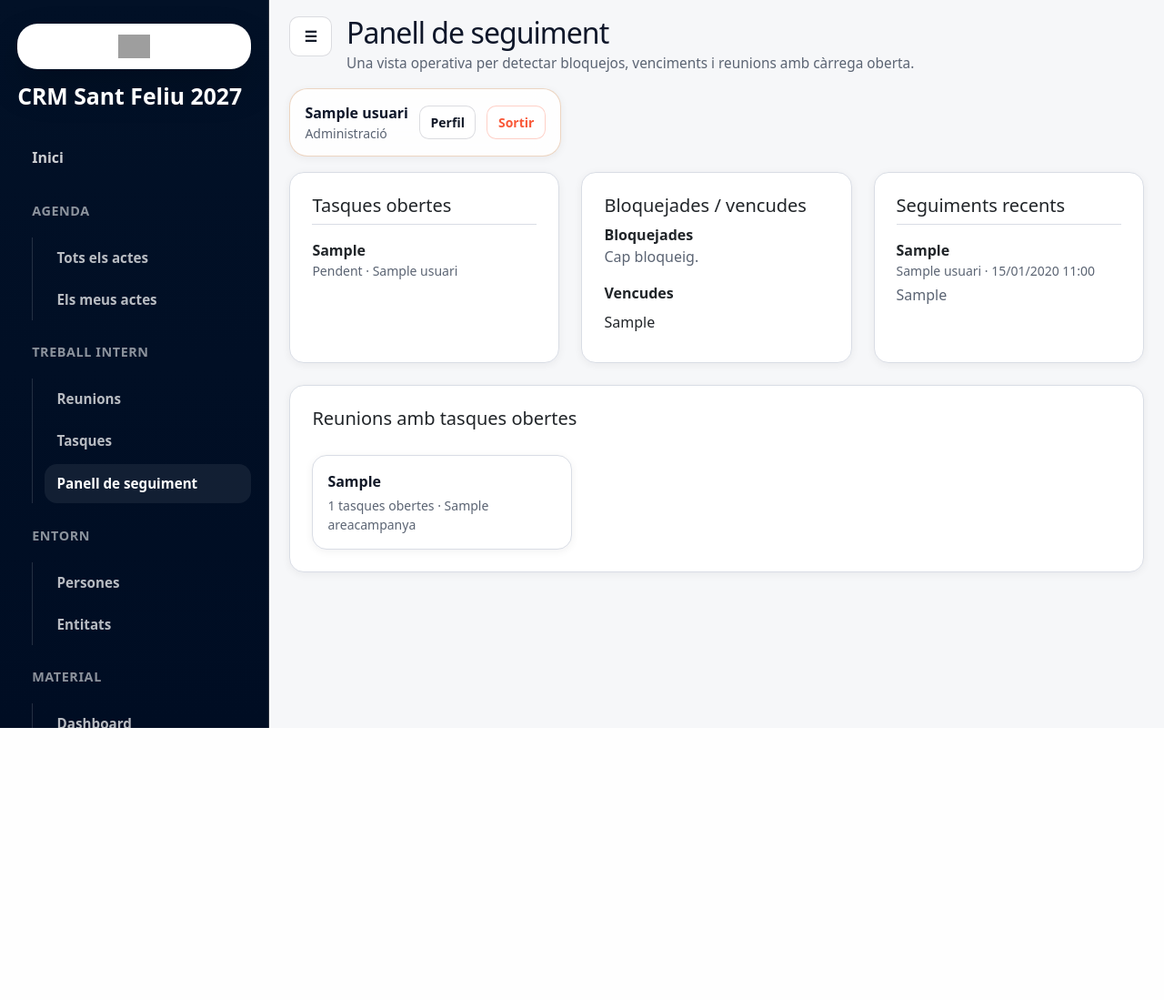
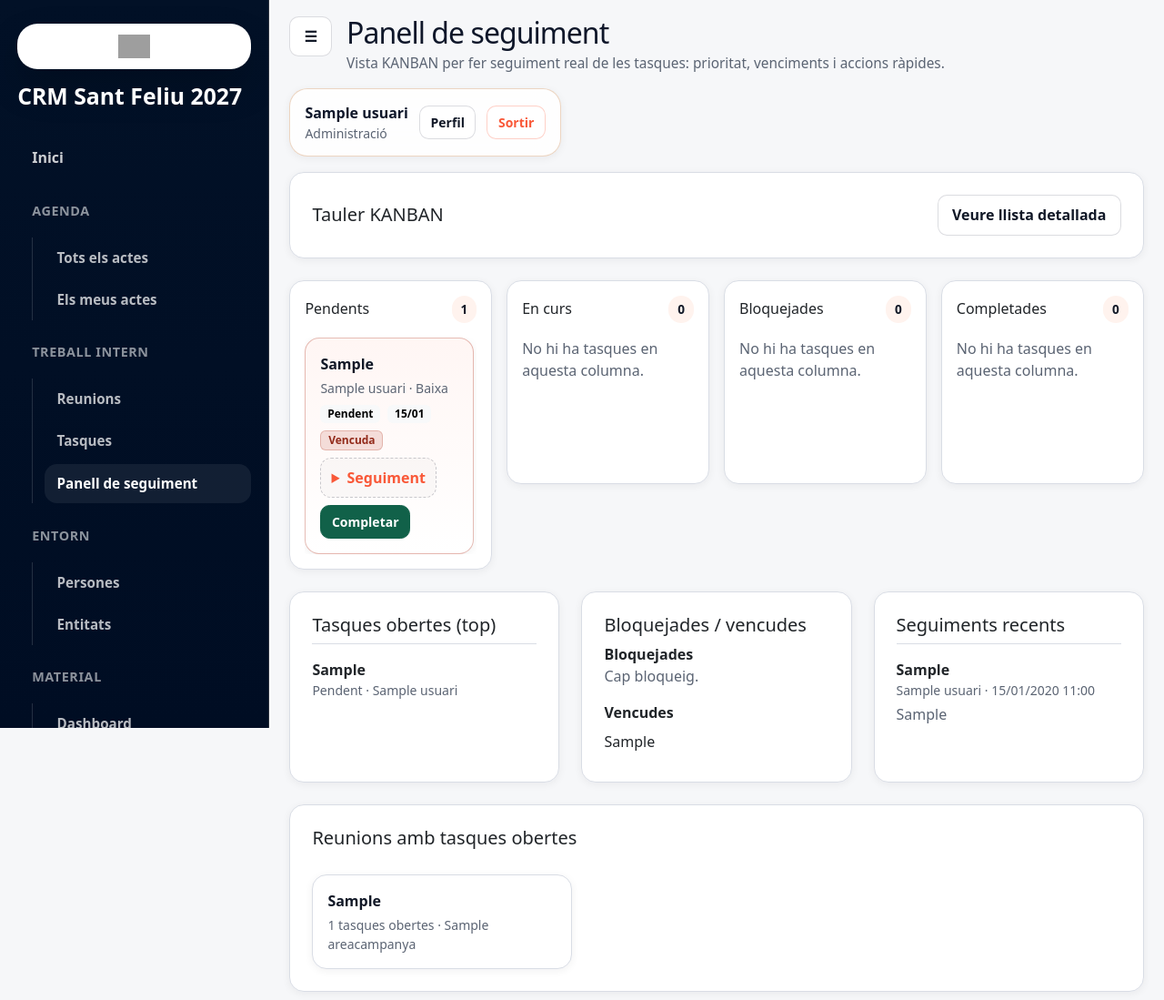
Before and after one commit to aitorivera11/crm-esquerrasantfeliu, a Django app: page /reunions/seguiment/ in a window 1280 px wide. Shown: the top 1099 px of the page at 91% size. Before the commit the page ends 800 px from the top, so only its background shows below. Run offline with Django 5.2, Linux system fonts and the light colour scheme; a user stored in the database is signed in; tables that the repository leaves empty hold one stand-in row (values such as "Sample post"); some libraries are stand-ins or nearby versions; grey boxes are pictures that could not be loaded.

Commit message:
Millora la gestió de tasques amb vista operativa i panell kanban

```diff
--- a/reunions/urls.py
+++ b/reunions/urls.py
@@ -34,6 +34,8 @@ from .views import (
     TascaDetailView,
     TascaDeleteView,
     TascaListView,
+    TascaQuickCompletarView,
+    TascaQuickSeguimentCreateView,
     TascaRelacioReunioCreateView,
     TascaToggleOrdreDiaView,
     TascaUpdateView,
@@ -71,6 +73,8 @@ urlpatterns = [
     path('tasques/<int:pk>/editar/', TascaUpdateView.as_view(), name='tasca_update'),
     path('tasques/<int:pk>/eliminar/', TascaDeleteView.as_view(), name='tasca_delete'),
     path('tasques/<int:pk>/seguiments/afegir/', SeguimentTascaCreateView.as_view(), name='seguiment_create'),
+    path('tasques/<int:pk>/seguiments/afegir-rapid/', TascaQuickSeguimentCreateView.as_view(), name='seguiment_quick_create'),
+    path('tasques/<int:pk>/completar-rapid/', TascaQuickCompletarView.as_view(), name='tasca_quick_complete'),
     path('tasques/<int:pk>/relacions/afegir/', TascaRelacioReunioCreateView.as_view(), name='tasca_relacio_create'),
     path('tasques/<int:pk>/toggle-ordre-dia/', TascaToggleOrdreDiaView.as_view(), name='tasca_toggle_ordre_dia'),
     path('tasques/<int:pk>/documents/pujar/', TascaDocumentCreateView.as_view(), name='tasca_document_create'),
--- a/reunions/views.py
+++ b/reunions/views.py
@@ -6,7 +6,7 @@ from django.contrib import messages
 from django.contrib.auth.mixins import LoginRequiredMixin
 from django.contrib.auth.mixins import PermissionRequiredMixin
 from django.db import transaction
-from django.db.models import Count, Max, Prefetch, Q
+from django.db.models import Case, Count, IntegerField, Max, Prefetch, Q, Value, When
 from django.http import FileResponse, HttpResponse, HttpResponseForbidden, JsonResponse
 from django.shortcuts import get_object_or_404, redirect
 from django.urls import reverse
@@ -61,6 +61,26 @@ def tasques_obertes_queryset(queryset=None):
 
 def tasques_vencudes_queryset(queryset=None):
     return tasques_obertes_queryset(queryset).filter(data_limit__lt=timezone.localdate())
+
+
+def tasques_visibles_per_usuari(user, queryset=None):
+    base_queryset = queryset if queryset is not None else Tasca.objects.all()
+    if getattr(user, 'rol', None) == Usuari.Rol.ADMINISTRACIO:
+        return base_queryset
+    return base_queryset.filter(Q(responsable=user) | Q(creada_per=user)).distinct()
+
+
+def ordenar_tasques_operatiu(queryset):
+    return queryset.annotate(
+        prioritat_sort=Case(
+            When(prioritat=Tasca.Prioritat.URGENT, then=Value(0)),
+            When(prioritat=Tasca.Prioritat.ALTA, then=Value(1)),
+            When(prioritat=Tasca.Prioritat.MITJANA, then=Value(2)),
+            When(prioritat=Tasca.Prioritat.BAIXA, then=Value(3)),
+            default=Value(9),
+            output_field=IntegerField(),
+        ),
+    ).order_by('prioritat_sort', 'data_limit', '-es_estrategica', '-creat_el')
 
 
 class ReunioListView(ReunionsBaseMixin, ListView):
@@ -699,9 +719,14 @@ class TascaListView(ReunionsBaseMixin, ListView):
 
     def get_queryset(self):
         qs = Tasca.objects.select_related('responsable', 'creada_per', 'area', 'reunio_origen', 'punt_acta_origen__acta__reunio').prefetch_related('collaboradors', 'etiquetes')
+        qs = tasques_visibles_per_usuari(self.request.user, qs)
         search = (self.request.GET.get('q') or '').strip()
         if search:
             qs = qs.filter(Q(titol__icontains=search) | Q(descripcio__icontains=search) | Q(observacions_seguiment__icontains=search))
+
+        has_explicit_estat_filter = 'estat' in self.request.GET
+        if not has_explicit_estat_filter:
+            qs = qs.filter(estat=Tasca.Estat.PENDENT)
         for field, values in [('estat', Tasca.Estat.values), ('prioritat', Tasca.Prioritat.values), ('origen', Tasca.Origen.values)]:
             current = self.request.GET.get(field)
             if current in values:
@@ -710,18 +735,20 @@ class TascaListView(ReunionsBaseMixin, ListView):
             qs = tasques_vencudes_queryset(qs)
         if self.request.GET.get('bloquejades') == '1':
             qs = qs.filter(estat=Tasca.Estat.BLOQUEJADA)
-        return qs
+        return ordenar_tasques_operatiu(qs)
 
     def get_context_data(self, **kwargs):
         context = super().get_context_data(**kwargs)
+        tasques_visibles = tasques_visibles_per_usuari(self.request.user)
         context.update({
             'current_filters': {key: self.request.GET.get(key, '') for key in ['q', 'estat', 'prioritat', 'origen', 'vencudes', 'bloquejades']},
             'estat_options': Tasca.Estat.choices,
             'prioritat_options': Tasca.Prioritat.choices,
             'origen_options': Tasca.Origen.choices,
-            'pendents_count': Tasca.objects.filter(estat=Tasca.Estat.PENDENT).count(),
-            'bloquejades_count': Tasca.objects.filter(estat=Tasca.Estat.BLOQUEJADA).count(),
-            'estrategiques_count': Tasca.objects.filter(es_estrategica=True).count(),
+            'pendents_count': tasques_visibles.filter(estat=Tasca.Estat.PENDENT).count(),
+            'bloquejades_count': tasques_visibles.filter(estat=Tasca.Estat.BLOQUEJADA).count(),
+            'estrategiques_count': tasques_visibles.filter(es_estrategica=True).count(),
+            'filtre_per_defecte_pendents': 'estat' not in self.request.GET,
         })
         return context
 
@@ -852,6 +879,42 @@ class SeguimentTascaCreateView(TascaWritePermissionMixin, ReunionsBaseMixin, Tem
         return redirect('reunions:tasca_detail', pk=tasca.pk)
 
 
+class TascaQuickSeguimentCreateView(TascaWritePermissionMixin, ReunionsBaseMixin, TemplateView):
+    def post(self, request, *args, **kwargs):
+        tasca = get_object_or_404(tasques_visibles_per_usuari(request.user), pk=kwargs['pk'])
+        comentari = (request.POST.get('comentari') or '').strip()
+        if not comentari:
+            messages.error(request, 'Cal escriure un comentari per afegir el seguiment.')
+            return redirect(request.POST.get('next') or reverse('reunions:tasca_list'))
+
+        SeguimentTasca.objects.create(
+            tasca=tasca,
+            autor=request.user,
+            tipus=SeguimentTasca.Tipus.COMENTARI,
+            comentari=comentari,
+        )
+        messages.success(request, 'Seguiment afegit ràpidament.')
+        return redirect(request.POST.get('next') or reverse('reunions:tasca_list'))
+
+
+class TascaQuickCompletarView(TascaWritePermissionMixin, ReunionsBaseMixin, TemplateView):
+    def post(self, request, *args, **kwargs):
+        tasca = get_object_or_404(tasques_visibles_per_usuari(request.user), pk=kwargs['pk'])
+        if tasca.estat == Tasca.Estat.COMPLETADA:
+            messages.info(request, 'La tasca ja estava completada.')
+            return redirect(request.POST.get('next') or reverse('reunions:tasca_list'))
+
+        SeguimentTasca.objects.create(
+            tasca=tasca,
+            autor=request.user,
+            tipus=SeguimentTasca.Tipus.DECISIO,
+            comentari='Tasca completada des del tauler operatiu.',
+            nou_estat=Tasca.Estat.COMPLETADA,
+        )
+        messages.success(request, 'Tasca completada i seguiment de decisió registrat.')
+        return redirect(request.POST.get('next') or reverse('reunions:tasca_list'))
+
+
 class TascaRelacioReunioCreateView(TascaWritePermissionMixin, ReunionsBaseMixin, TemplateView):
     def post(self, request, *args, **kwargs):
         tasca = get_object_or_404(Tasca, pk=kwargs['pk'])
@@ -883,16 +946,27 @@ class SeguimentPanelView(ReunionsBaseMixin, TemplateView):
 
     def get_context_data(self, **kwargs):
         context = super().get_context_data(**kwargs)
-        tasques = Tasca.objects.select_related('responsable', 'area', 'reunio_origen').prefetch_related('relacions_reunio__reunio')
+        tasques = Tasca.objects.select_related('responsable', 'creada_per', 'area', 'reunio_origen').prefetch_related('relacions_reunio__reunio', 'etiquetes')
+        tasques = tasques_visibles_per_usuari(self.request.user, tasques)
         obertes = tasques_obertes_queryset(tasques)
+        kanban_columns = [
+            {'code': Tasca.Estat.PENDENT, 'label': 'Pendents', 'tasks': ordenar_tasques_operatiu(tasques.filter(estat=Tasca.Estat.PENDENT))[:30]},
+            {'code': Tasca.Estat.EN_CURS, 'label': 'En curs', 'tasks': ordenar_tasques_operatiu(tasques.filter(estat=Tasca.Estat.EN_CURS))[:30]},
+            {'code': Tasca.Estat.BLOQUEJADA, 'label': 'Bloquejades', 'tasks': ordenar_tasques_operatiu(tasques.filter(estat=Tasca.Estat.BLOQUEJADA))[:30]},
+            {'code': Tasca.Estat.COMPLETADA, 'label': 'Completades', 'tasks': tasques.filter(estat=Tasca.Estat.COMPLETADA).order_by('-actualitzat_el')[:30]},
+        ]
         context.update({
-            'tasques_obertes': obertes.order_by('data_limit', '-es_estrategica')[:10],
-            'tasques_bloquejades': tasques.filter(estat=Tasca.Estat.BLOQUEJADA)[:10],
-            'tasques_vencudes': tasques_vencudes_queryset(tasques).order_by('data_limit', '-es_estrategica')[:10],
-            'seguiments_recents': SeguimentTasca.objects.select_related('tasca', 'autor', 'reunio')[:12],
+            'tasques_obertes': ordenar_tasques_operatiu(obertes)[:10],
+            'tasques_bloquejades': ordenar_tasques_operatiu(tasques.filter(estat=Tasca.Estat.BLOQUEJADA))[:10],
+            'tasques_vencudes': ordenar_tasques_operatiu(tasques_vencudes_queryset(tasques))[:10],
+            'seguiments_recents': SeguimentTasca.objects.select_related('tasca', 'autor', 'reunio').filter(tasca__in=tasques)[:12],
+            'kanban_columns': kanban_columns,
             'reunions_amb_tasques_obertes': Reunio.objects.annotate(
                 total_obertes=Count('relacions_tasca', filter=Q(relacions_tasca__tasca__estat__in=[Tasca.Estat.PENDENT, Tasca.Estat.EN_CURS, Tasca.Estat.BLOQUEJADA]), distinct=True)
-            ).filter(total_obertes__gt=0).select_related('area')[:10],
+            ).filter(
+                total_obertes__gt=0,
+                relacions_tasca__tasca__in=tasques,
+            ).distinct().select_related('area')[:10],
         })
         return context
 
--- a/static/css/app.css
+++ b/static/css/app.css
@@ -1398,3 +1398,56 @@ input[type="checkbox"] {
         min-width: 700px;
     }
 }
+
+.task-card-overdue {
+    border-color: rgba(173, 47, 27, .45);
+    background: linear-gradient(180deg, #fff6f4, #fff);
+}
+.overdue-chip {
+    background: rgba(173, 47, 27, .14);
+    color: #922a1a;
+    border: 1px solid rgba(173, 47, 27, .24);
+}
+.quick-followup-box {
+    border: 1px dashed rgba(0, 13, 35, .2);
+    border-radius: .75rem;
+    padding: .55rem .7rem;
+    background: rgba(0, 13, 35, .02);
+}
+.quick-followup-box > summary {
+    cursor: pointer;
+    font-weight: 600;
+    color: var(--accent);
+}
+.kanban-board {
+    display: grid;
+    grid-template-columns: repeat(4, minmax(0, 1fr));
+    gap: 1rem;
+    align-items: start;
+}
+.kanban-column {
+    min-height: 14rem;
+}
+.kanban-column-body {
+    max-height: 68vh;
+    overflow: auto;
+    padding-right: .2rem;
+}
+.kanban-task {
+    border: 1px solid rgba(0, 13, 35, .08);
+}
+.kanban-task-overdue {
+    border-color: rgba(173, 47, 27, .32);
+    background: linear-gradient(180deg, #fff6f4, #fff);
+}
+
+@media (max-width: 1199.98px) {
+    .kanban-board {
+        grid-template-columns: repeat(2, minmax(0, 1fr));
+    }
+}
+@media (max-width: 767.98px) {
+    .kanban-board {
+        grid-template-columns: 1fr;
+    }
+}
--- a/templates/reunions/panel_seguiment.html
+++ b/templates/reunions/panel_seguiment.html
@@ -1,10 +1,60 @@
 {% extends 'base.html' %}
 {% block title %}Panell de seguiment{% endblock %}
 {% block page_title %}Panell de seguiment{% endblock %}
-{% block page_intro %}<p class="page-subtitle mb-0">Una vista operativa per detectar bloquejos, venciments i reunions amb càrrega oberta.</p>{% endblock %}
+{% block page_intro %}<p class="page-subtitle mb-0">Vista KANBAN per fer seguiment real de les tasques: prioritat, venciments i accions ràpides.</p>{% endblock %}
 {% block content %}
+<section class="card card-panel p-4 mb-4">
+    <div class="d-flex justify-content-between align-items-center flex-wrap gap-2">
+        <h3 class="h5 mb-0">Tauler KANBAN</h3>
+        <a class="btn btn-outline-secondary" href="{% url 'reunions:tasca_list' %}">Veure llista detallada</a>
+    </div>
+</section>
+
+<section class="kanban-board mb-4">
+    {% for column in kanban_columns %}
+    <article class="card card-panel p-3 kanban-column">
+        <header class="d-flex justify-content-between align-items-center mb-3">
+            <h3 class="h6 mb-0">{{ column.label }}</h3>
+            <span class="info-chip">{{ column.tasks|length }}</span>
+        </header>
+
+        <div class="kanban-column-body d-grid gap-3">
+            {% for tasca in column.tasks %}
+            <div class="soft-panel p-3 kanban-task {% if tasca.esta_vencuda %}kanban-task-overdue{% endif %}">
+                <a class="text-decoration-none fw-semibold d-block mb-1" href="{{ tasca.get_absolute_url }}">{{ tasca.titol }}</a>
+                <div class="small text-muted mb-2">{{ tasca.responsable }} · {{ tasca.get_prioritat_display }}</div>
+                <div class="d-flex gap-2 flex-wrap mb-2">
+                    <span class="badge text-bg-light">{{ tasca.get_estat_display }}</span>
+                    {% if tasca.data_limit %}<span class="badge text-bg-light">{{ tasca.data_limit|date:'d/m' }}</span>{% endif %}
+                    {% if tasca.esta_vencuda %}<span class="badge overdue-chip">Vencuda</span>{% endif %}
+                </div>
+                <div class="d-flex gap-2 flex-wrap">
+                    <details class="quick-followup-box">
+                        <summary>Seguiment</summary>
+                        <form method="post" action="{% url 'reunions:seguiment_quick_create' tasca.pk %}" class="mt-2">
+                            {% csrf_token %}
+                            <input type="hidden" name="next" value="{{ request.get_full_path }}">
+                            <textarea class="form-control mb-2" name="comentari" rows="2" placeholder="Afegeix seguiment..."></textarea>
+                            <button class="btn btn-sm btn-outline-primary">Guardar</button>
+                        </form>
+                    </details>
+                    <form method="post" action="{% url 'reunions:tasca_quick_complete' tasca.pk %}">
+                        {% csrf_token %}
+                        <input type="hidden" name="next" value="{{ request.get_full_path }}">
+                        <button class="btn btn-sm btn-success" {% if tasca.estat == 'COMPLETADA' %}disabled{% endif %}>Completar</button>
+                    </form>
+                </div>
+            </div>
+            {% empty %}
+            <p class="text-muted mb-0">No hi ha tasques en aquesta columna.</p>
+            {% endfor %}
+        </div>
+    </article>
+    {% endfor %}
+</section>
+
 <div class="row g-4">
-    <div class="col-12 col-xl-4"><section class="card card-panel p-4 h-100"><h3 class="h5">Tasques obertes</h3><div class="list-group list-group-flush">{% for tasca in tasques_obertes %}<a class="list-group-item px-0 py-3 border-bottom" href="{{ tasca.get_absolute_url }}"><strong>{{ tasca.titol }}</strong><div class="small text-muted">{{ tasca.get_estat_display }} · {{ tasca.responsable }}</div></a>{% empty %}<p class="text-muted mb-0">Cap tasca oberta.</p>{% endfor %}</div></section></div>
+    <div class="col-12 col-xl-4"><section class="card card-panel p-4 h-100"><h3 class="h5">Tasques obertes (top)</h3><div class="list-group list-group-flush">{% for tasca in tasques_obertes %}<a class="list-group-item px-0 py-3 border-bottom" href="{{ tasca.get_absolute_url }}"><strong>{{ tasca.titol }}</strong><div class="small text-muted">{{ tasca.get_estat_display }} · {{ tasca.responsable }}</div></a>{% empty %}<p class="text-muted mb-0">Cap tasca oberta.</p>{% endfor %}</div></section></div>
     <div class="col-12 col-xl-4"><section class="card card-panel p-4 h-100"><h3 class="h5">Bloquejades / vencudes</h3><div class="mb-3"><strong>Bloquejades</strong><div class="list-group list-group-flush">{% for tasca in tasques_bloquejades %}<a class="list-group-item px-0 py-2 border-bottom" href="{{ tasca.get_absolute_url }}">{{ tasca.titol }}</a>{% empty %}<p class="text-muted mb-0">Cap bloqueig.</p>{% endfor %}</div></div><div><strong>Vencudes</strong><div class="list-group list-group-flush">{% for tasca in tasques_vencudes %}<a class="list-group-item px-0 py-2 border-bottom" href="{{ tasca.get_absolute_url }}">{{ tasca.titol }}</a>{% empty %}<p class="text-muted mb-0">Cap tasca vençuda.</p>{% endfor %}</div></div></section></div>
     <div class="col-12 col-xl-4"><section class="card card-panel p-4 h-100"><h3 class="h5">Seguiments recents</h3><div class="list-group list-group-flush">{% for item in seguiments_recents %}<div class="list-group-item px-0 py-3 border-bottom"><strong>{{ item.tasca.titol }}</strong><div class="small text-muted">{{ item.autor }} · {{ item.creat_el|date:'d/m/Y H:i' }}</div><div class="text-muted mt-1">{{ item.comentari|truncatechars:120 }}</div></div>{% empty %}<p class="text-muted mb-0">Sense activitat recent.</p>{% endfor %}</div></section></div>
 </div>
```
Also changed, not shown: templates/reunions/tasca_list.html (+31 -7 lines).
